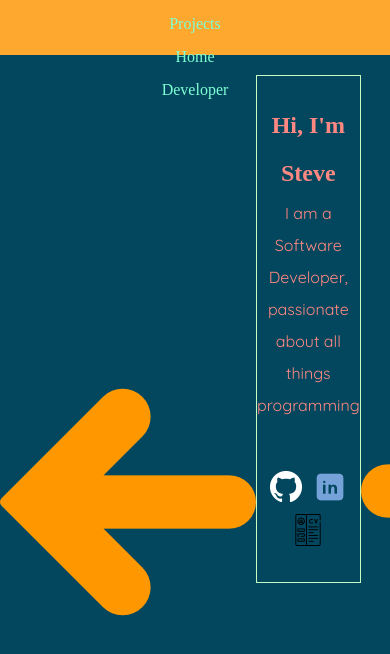
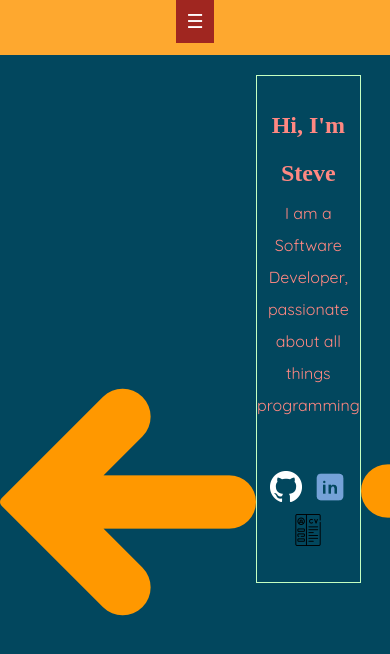
Before and after one commit to steve-kim-96/SteveJubs, a Next.js app: page / in a window 390 px wide. Shown: the top 654 px of the page. Built offline with nearby package versions, Linux system fonts and the light colour scheme; a web font is replaced by a local one.

Commit message:
hamburger menu partially implemented

```diff
--- a/components/Header/index.tsx
+++ b/components/Header/index.tsx
@@ -3,9 +3,10 @@ import Link from 'next/link'
 
 const Header = () => (
   <div className='header'>
+    <nav className='ham-nav'>
       <label htmlFor="hamburger">&#9776;</label>
       <input type="checkbox" id="hamburger" />
-    <header>
+      <div className='ham-items'>
         <Link href='/projects'>
           <a>Projects</a>
         </Link>
@@ -17,7 +18,8 @@ const Header = () => (
         <Link href='/developer'>
           <a>Developer</a>
         </Link>
-    </header>
+      </div>
+    </nav>
   </div>
 )
 
--- a/styles/index.scss
+++ b/styles/index.scss
@@ -7,15 +7,16 @@ body {
   height: 100vh;
   background-color: #02475e;
 }
+
 .header {
   position: sticky;
   top: 0;
   background-color: #fea82f;
   height: 6.5%;
-  header {
+  nav {
     text-align: center;
     a {
-      margin-top: 15px;
+      margin-top: 0.8%;
       font-family: $header-font;
       text-decoration: none;
       display: inline-block;
@@ -30,8 +31,6 @@ body {
 //main content
 
 main {
-  // display: flex;
-  // justify-content: center;
   height: 100%;
   width: 100%;
   margin-top: 20px;
@@ -140,11 +139,10 @@ main {
       border: solid 1px $box-color;
       text-align: left;
       list-style-type: none;
-    }
-    li:hover {
+      &:hover {
         cursor: pointer;
       }
-    li::before {
+      &::before {
         content: '';
         position: absolute;
         right: 0;
@@ -153,6 +151,8 @@ main {
         background-color: #fea82f;
         transition: width 0.6s cubic-bezier(0.25, 1, 0.5, 1);
       }
+    }
+
     @media (hover: hover) and (pointer: fine) {
       li:hover::before {
         left: 0;
@@ -175,11 +175,17 @@ main {
 
 .blog-content {
   margin-top: 5vh;
+  h1 {
+    color: #e1701a;
+  }
+  p {
+    color: #ff5200;
+  }
   a {
     display: block;
+    &:hover {
+      opacity: 0.5;
     }
-  a:hover {
-    opacity: 0.5;
   }
 }
 
@@ -191,7 +197,12 @@ main {
   }
 }
 
-@media (max-width: $small-breakpoint) {
+.header label,
+#hamburger {
+  display: none;
+}
+
+@media screen and (max-width: $small-breakpoint) {
   .header label {
     display: inline-block;
     color: white;
@@ -200,9 +211,17 @@ main {
     font-size: 1.2em;
     padding: 10px;
   }
+
+  .ham-items {
+    display: none;
   }
 
-.header label,
-#hamburger {
-  display: none;
+  .header nav a {
+    box-sizing: border-box;
+    display: block;
+    width: 100%;
   }
+  .ham-nav input:checked ~ .ham-items {
+    display: block;
+  }
+}
```
Lines whose indentation alone changed are shown as unchanged.
